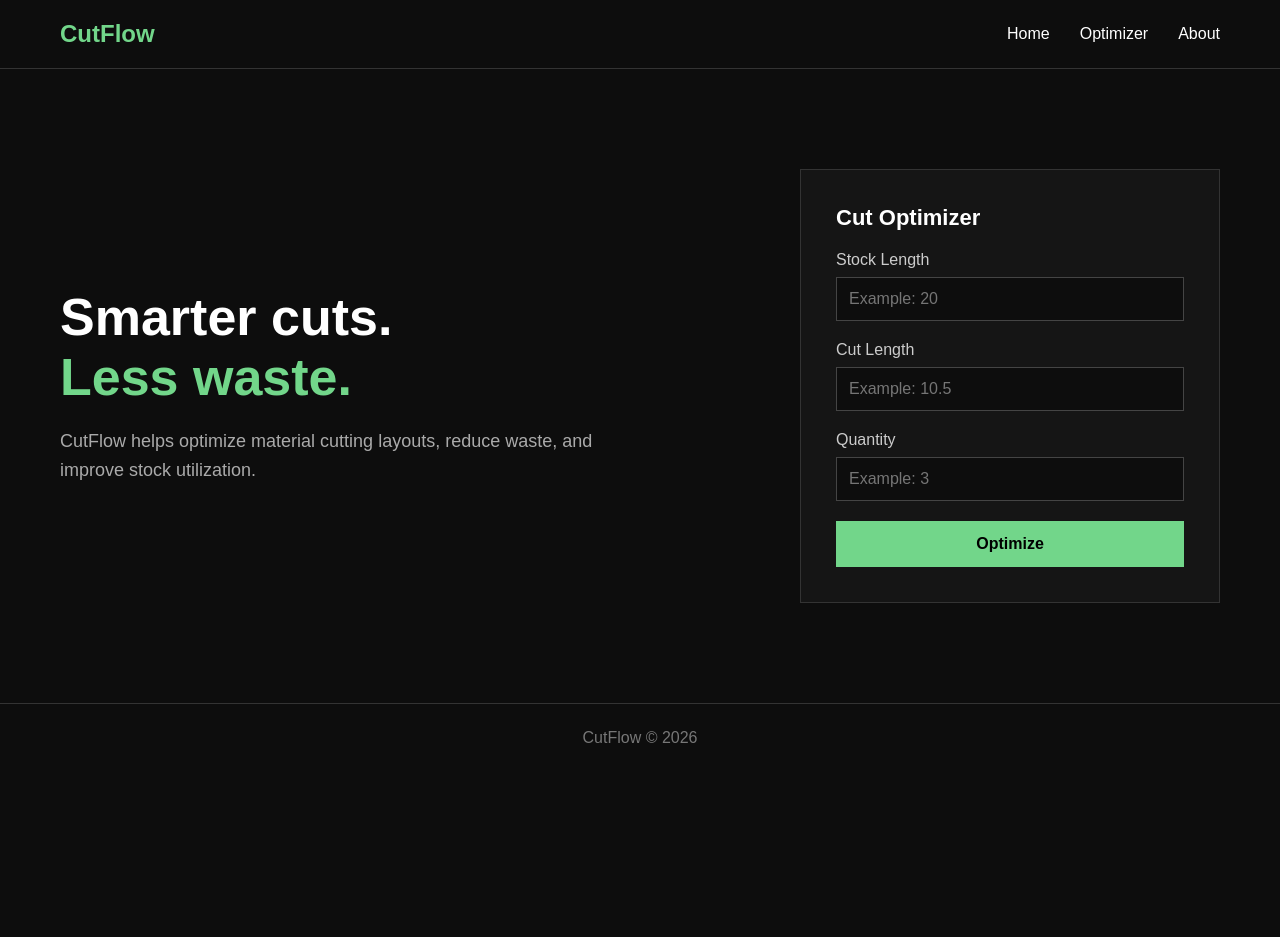
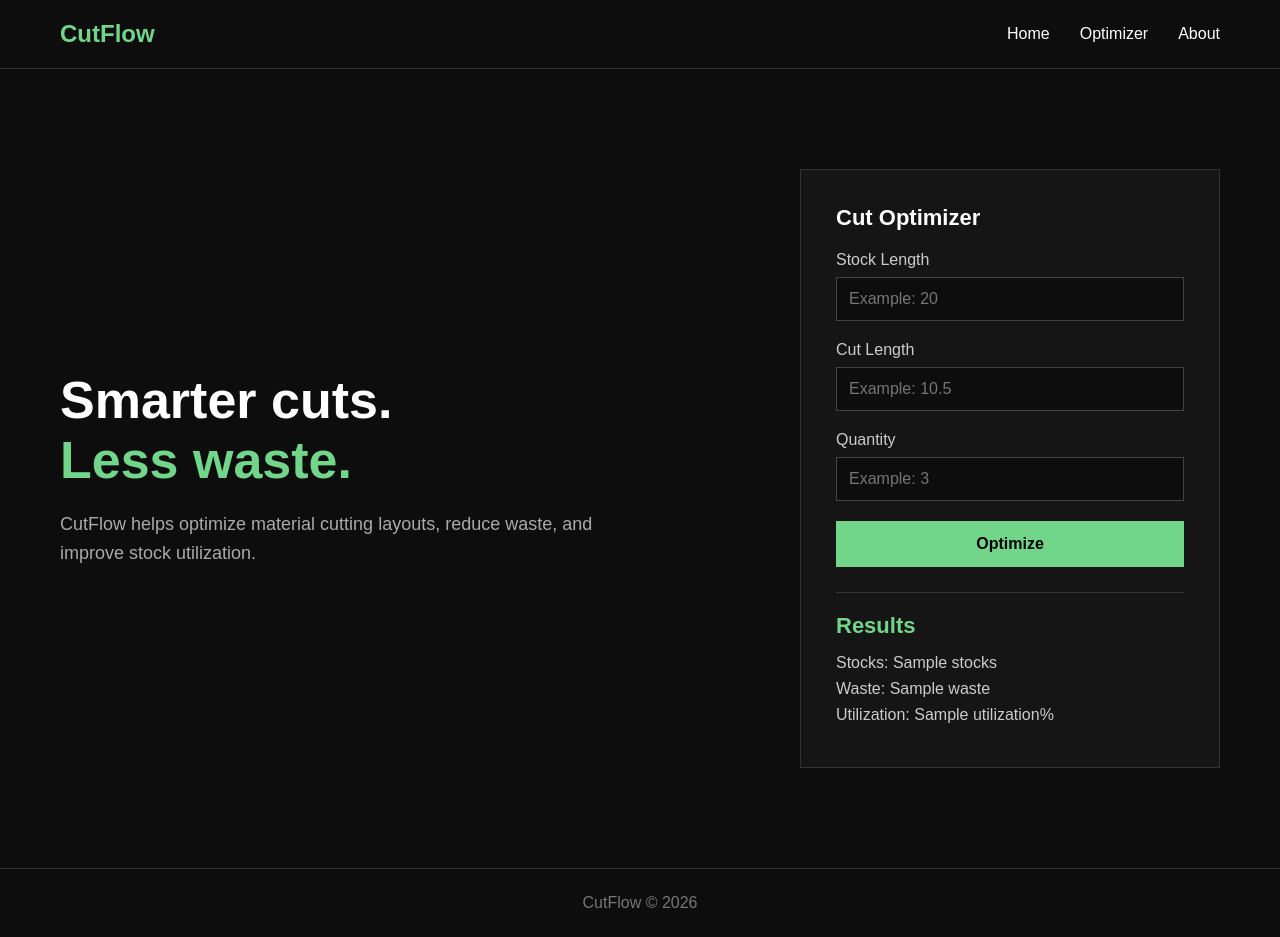
Before and after one commit to Monsyerz/cutflow, a Flask app: template app/templates/index.html in a window 1280 px wide. Before the commit the page ends 743 px from the top, so only its background shows below. Run offline with Flask 3, Linux system fonts and the light colour scheme; the template is opened without the code that fills it: most values are stand-ins (such as "Sample title", 1, 10 or a date in 2020).

Commit message:
Display optimization results in frontend

```diff
--- a/app/static/styles.css
+++ b/app/static/styles.css
@@ -164,3 +164,23 @@ body
         padding: 20px 30px;
     }
 }
+
+.results
+{
+    margin-top: 25px;
+    padding-top: 20px;
+    border-top: 1px solid #333333;
+}
+
+.results h3
+{
+    margin-bottom: 15px;
+    color: #72d68a;
+}
+
+.results p
+{
+    margin-bottom: 8px;
+    color: #cccccc;
+    font-size: 16px;
+}
--- a/app/templates/index.html
+++ b/app/templates/index.html
@@ -70,6 +70,17 @@
                 </button>
 
             </form>
+                {% if utilization is defined %}
+
+            <div class="results">
+                <h3>Results</h3>
+
+                <p>Stocks: {{ stocks }}</p>
+                <p>Waste: {{ waste }}</p>
+                <p>Utilization: {{ utilization }}%</p>
+            </div>
+
+            {% endif %}
 
         </div>
 
```
Also changed, not shown: app/routes.py (+6 -3 lines).
